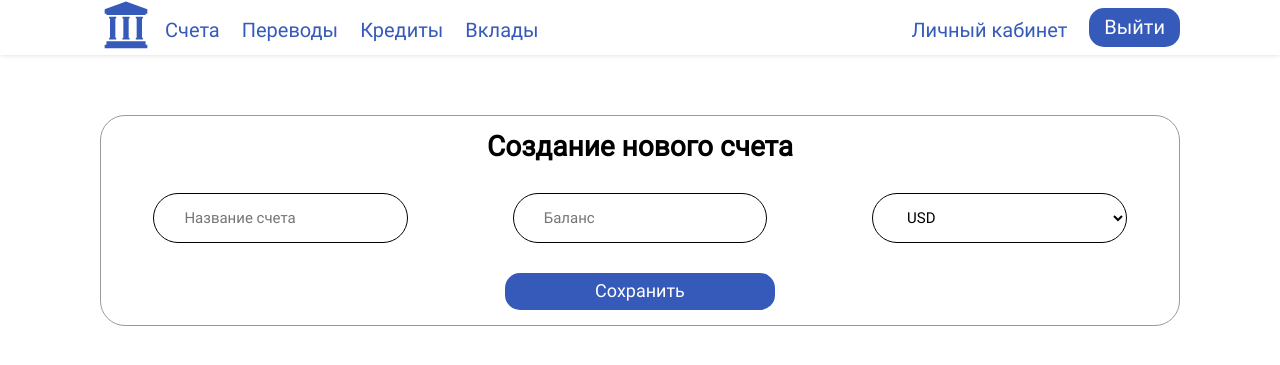
After one commit to rondarchik/BankingSystem, a Flask app: page /create_account in a window 1280 px wide. The commit adds this page. Shown: the top 365 px of the page. Run offline with Flask 3, Linux system fonts and the light colour scheme; a user stored in the database is signed in; tables that the repository leaves empty hold one stand-in row (values such as "Sample post").

Commit message:
view&add bank accour function

```diff
--- a/BankingSystem/app.py
+++ b/BankingSystem/app.py
@@ -1,3 +1,4 @@
+from functools import wraps
 from flask import Flask, render_template, redirect, url_for, request, jsonify, abort, flash
 from flask_migrate import Migrate
 from flask_login import LoginManager, login_user, logout_user, login_required, current_user
@@ -48,6 +49,128 @@ def home():
             return render_template('home_admin.html')
 
     return render_template('home.html', currencies=currencies, rates=rates, date=date_str)
+
+
+@login_manager.user_loader
+def load_user(user_id):  # ?????
+    return User.query.get(int(user_id))
+
+
+@app.route('/login', methods=['GET', 'POST'])
+def login():
+    form = LoginForm()
+    if form.validate_on_submit():
+        user = User.query.filter_by(username=form.username.data).first()
+        if user and user.check_password(form.password.data):
+            login_user(user)
+            return redirect(url_for('home'))
+    else:
+        print(form.errors)
+    return render_template('login.html', form=form)
+
+
+@app.route('/logout')
+@login_required
+def logout():
+    logout_user()
+    return redirect(url_for('home'))
+
+
+@app.route('/register', methods=['GET', 'POST'])
+def register():
+    form = RegistrationForm()
+
+    roles = Role.query.with_entities(Role.id, Role.role_name).all()
+    form.role.choices = [(role.id, role.role_name) for role in roles]
+    departments = Department.query.with_entities(Department.id, Department.department_address).all()
+    form.department.choices = [(dept.id, dept.department_address) for dept in departments]
+
+    if form.validate_on_submit():
+        user = User(
+            username=form.username.data,
+            email=form.email.data,
+            first_name=form.first_name.data,
+            last_name=form.last_name.data,
+            patronymic=form.patronymic.data,
+            phone_number=form.phone_number.data,
+            birth_date=form.birth_date.data
+        )
+        user.set_password(form.password.data)
+        db.session.add(user)
+        db.session.commit()
+
+        user_id = user.id
+        user_role = UserRole(
+            user_id=user_id,
+            role_id=form.role.data
+        )
+        db.session.add(user_role)
+
+        if form.role.data == '1':  # ID роли клиента
+            client = Client(id=user_id)
+            db.session.add(client)
+        elif form.role.data == '2':  # ID роли админа
+            admin = Admin(id=user_id, department_id=form.department.data)
+            db.session.add(admin)
+
+        db.session.commit()
+
+        login_user(user)
+        return redirect(url_for('home'))
+    else:
+        print(form.errors)
+    return render_template('register.html', form=form)
+
+
+def role_required(role):
+    def decorator(f):
+        @wraps(f)
+        def decorated_function(*args, **kwargs):
+            user_role = UserRole.query.filter_by(user_id=current_user.id).first().role.role_name
+            if user_role != role:
+                logout()
+                return redirect(url_for('login', next=request.url))
+            return f(*args, **kwargs)
+        return decorated_function
+    return decorator
+
+
+def get_user_accounts(user_id):
+    user_accounts = BankAccount.query.filter_by(user_id=user_id).all()
+    return user_accounts
+
+@app.route('/bank_account', methods=['POST', 'GET'])
+@login_required
+# @role_required('Клиент')
+def bank_account():
+    user_accounts = get_user_accounts(current_user.id)
+    return render_template('bank_account.html', accounts=user_accounts)
+
+
+@app.route('/create_account', methods=['POST', 'GET'])
+@login_required
+# @role_required('Клиент')
+def create_account():
+    form = BankAccountForm()
+
+    currencies = Currency.query.with_entities(Currency.id, Currency.currency_name).all()
+    form.currency.choices = [(currency.id, currency.currency_name) for currency in currencies]
+
+    if form.validate_on_submit():
+        account = BankAccount(
+            user_id=current_user.id,
+            currency_id=form.currency.data,
+            balance=form.balance.data,
+            account_name=form.account_name.data,
+        )
+
+        db.session.add(account)
+        db.session.commit()
+        return redirect(url_for('bank_account'))
+    else:
+        print(form.errors)
+
+    return render_template('new_bank_account.html', form=form)
 
 
 @app.route('/profile', methods=['POST', 'GET'])
@@ -133,77 +256,6 @@ def get_rates(to_currency, from_currency):
     return latest_rates.rate
 
 
-@login_manager.user_loader
-def load_user(user_id):  # ?????
-    return User.query.get(int(user_id))
-
-
-@app.route('/login', methods=['GET', 'POST'])
-def login():
-    form = LoginForm()
-    if form.validate_on_submit():
-        user = User.query.filter_by(username=form.username.data).first()
-        if user and user.check_password(form.password.data):
-            login_user(user)
-            return redirect(url_for('home'))
-    else:
-        print(form.errors)
-    return render_template('login.html', form=form)
-
-
-@app.route('/logout')
-@login_required
-def logout():
-    logout_user()
-    return redirect(url_for('home'))
-
-
-@app.route('/register', methods=['GET', 'POST'])
-def register():
-    form = RegistrationForm()
-
-    roles = Role.query.with_entities(Role.id, Role.role_name).all()
-    form.role.choices = [(role.id, role.role_name) for role in roles]
-    departments = Department.query.with_entities(Department.id, Department.department_address).all()
-    form.department.choices = [(dept.id, dept.department_address) for dept in departments]
-
-    if form.validate_on_submit():
-        user = User(
-            username=form.username.data,
-            email=form.email.data,
-            first_name=form.first_name.data,
-            last_name=form.last_name.data,
-            patronymic=form.patronymic.data,
-            phone_number=form.phone_number.data,
-            birth_date=form.birth_date.data
-        )
-        user.set_password(form.password.data)
-        db.session.add(user)
-        db.session.commit()
-
-        user_id = user.id
-        user_role = UserRole(
-            user_id=user_id,
-            role_id=form.role.data
-        )
-        db.session.add(user_role)
-
-        if form.role.data == '1':  # ID роли клиента
-            client = Client(id=user_id)
-            db.session.add(client)
-        elif form.role.data == '2':  # ID роли админа
-            admin = Admin(id=user_id, department_id=form.department.data)
-            db.session.add(admin)
-
-        db.session.commit()
-
-        login_user(user)
-        return redirect(url_for('home'))
-    else:
-        print(form.errors)
-    return render_template('register.html', form=form)
-
-
 if __name__ == '__main__':
     app.debug = True
     app.run()
--- a/BankingSystem/forms.py
+++ b/BankingSystem/forms.py
@@ -1,5 +1,5 @@
 from flask_wtf import FlaskForm
-from wtforms import StringField, PasswordField, SubmitField, DateField, RadioField, SelectField
+from wtforms import StringField, FloatField, PasswordField, SubmitField, DateField, RadioField, SelectField
 from wtforms.validators import DataRequired, Email, EqualTo
 
 
@@ -37,3 +37,11 @@ class ProfileEditForm(FlaskForm):
     confirm_password = PasswordField('Повторите пароль', validators=[EqualTo('password')])
 
     submit = SubmitField('Сохранить изменения')
+
+
+class BankAccountForm(FlaskForm):
+    account_name = StringField('Название счета', validators=[DataRequired()])
+    balance = FloatField('Баланс', default=0.0)
+    currency = SelectField('Валюта', choices=[], validators=[DataRequired()])
+
+    submit = SubmitField('Сохранить')
--- a/BankingSystem/models.py
+++ b/BankingSystem/models.py
@@ -94,6 +94,9 @@ class BankAccount(db.Model):
     balance = db.Column(db.Float, default=0.0)
     account_name = db.Column(db.String(50), nullable=False)
 
+    user = db.relationship('User', foreign_keys=[user_id])
+    currency = db.relationship('Currency', foreign_keys=[currency_id])
+
 
 class Category(db.Model):
     __tablename__ = 'Categories'
--- /dev/null
+++ b/BankingSystem/static/css/bank_account.css
@@ -0,0 +1,149 @@
+.account__container {
+    margin-top: 60px;
+    display: flex;
+    align-items: center;
+    justify-content: center;
+}
+
+.account__content {
+    border-radius: 25px;
+    border: 1px solid #999999;
+    width: 1200px;
+    display: block;
+    /*align-items: center;*/
+    /*justify-content: center;*/
+    padding-top: 15px;
+    padding-bottom: 15px;
+}
+
+.account__title {
+    margin-bottom: 20px;
+    display: flex;
+    flex-direction: column;
+    justify-content: center;
+}
+
+.account__rate-title {
+    margin-bottom: 10px;
+    display: flex;
+    flex-direction: column;
+    justify-content: center;
+    text-align: center;
+    font-size: 28px;
+}
+
+.account__no-text {
+    font-weight: 300;
+    font-size: 24px;
+    margin-left: 20px;
+}
+
+.account__btn {
+    width: 50%;
+    margin-top: 20px;
+    font-size: 18px;
+}
+
+.account__table {
+    width: 75%;
+    display: flex;
+    align-items: center;
+    justify-content: center;
+    border-collapse: collapse;
+    margin-right: auto;
+    margin-left: auto;
+}
+
+.account__table-row {
+    display: flex;
+    align-items: center;
+    justify-content: center;
+}
+
+.account__table-column_header {
+    font-size: 18px;
+    display: flex;
+    align-items: center;
+    justify-content: center;
+}
+
+.account__table-column {
+    display: flex;
+    align-items: center;
+    justify-content: center;
+}
+
+th, td {
+    width: 33.33%;
+    padding: 10px;
+    /*border: 1px solid #999999;*/
+}
+
+th + th, td + td {
+    border-left: 1px solid #999999; /* Добавляет границы слева от ячеек, кроме первой */
+}
+
+tr + tr {
+    border-top: 1px solid #999999; /* Добавляет границы сверху от строк, кроме первой */
+}
+
+tbody {
+    width: 100%;
+}
+
+.form-account {
+    display: block;
+}
+
+.account-form__select {
+    font-size: 15px;
+    width: 75%;
+    background: #ffffff;
+    color: #000000;
+    height: 50px;
+    border-radius: 25px;
+    border: 1px solid #000000;
+    padding: 0 30px 0 30px;
+}
+
+.form__container-acc {
+    width: 33.33%;
+    z-index: 1;
+    margin-bottom: 10px;
+    margin-left: 10px;
+    margin-right: 10px;
+    display: flex;
+    justify-content: center;
+}
+
+.form__account-group {
+    display: flex;
+    line-height: 1.5;
+}
+
+.form__btn_container-acc {
+    width: 50%;
+    display: -webkit-box;
+    display: -webkit-flex;
+    display: -moz-box;
+    display: -ms-flexbox;
+    display: flex;
+    flex-wrap: wrap;
+    justify-content: center;
+    align-items: center;
+    margin-left: auto;
+    margin-right: auto;
+}
+
+.account__form-input {
+    font-size: 15px;
+    line-height: 1.5;
+    color: #000000;
+    display: block;
+    width: 75%;
+    background: #ffffff;
+    height: 50px;
+    border-radius: 25px;
+    padding: 0 30px 0 30px;
+    border: 1px solid #000000;
+}
--- a/BankingSystem/static/css/home.css
+++ b/BankingSystem/static/css/home.css
@@ -1,5 +1,5 @@
 .home__container {
-    margin-top: -10px;
+    margin-top: 60px;
     display: flex;
     align-items: center;
     justify-content: center;
--- a/BankingSystem/static/css/index.css
+++ b/BankingSystem/static/css/index.css
@@ -8,3 +8,4 @@
 @import 'form_register.css';
 @import 'home.css';
 @import 'profile.css';
+@import 'bank_account.css';
--- a/BankingSystem/static/css/profile.css
+++ b/BankingSystem/static/css/profile.css
@@ -1,5 +1,5 @@
 .profile__container {
-    margin-top: -10px;
+    margin-top: 60px;
     display: flex;
     align-items: center;
     justify-content: center;
--- a/BankingSystem/static/css/style.css
+++ b/BankingSystem/static/css/style.css
@@ -21,8 +21,8 @@ body {
 }
 
 main {
-    margin-top: auto;
-    margin-bottom: auto;
+    /*margin-top: auto;*/
+    /*margin-bottom: auto;*/
 }
 
 img, svg {
--- a/BankingSystem/templates/base.html
+++ b/BankingSystem/templates/base.html
@@ -18,10 +18,10 @@
                 </a>
 
                 <nav class="nav header__nav-navigation">
+                    <a href="/bank_account"  class="nav__link nav__btn">Счета</a>
                     <a class="nav__link nav__btn">Переводы</a>
                     <a class="nav__link nav__btn">Кредиты</a>
                     <a class="nav__link nav__btn">Вклады</a>
-                    <a class="nav__link nav__btn">Отчеты</a>
                 </nav>
             </div>
 
--- /dev/null
+++ b/BankingSystem/templates/credit.html
@@ -0,0 +1,6 @@
+{% extends 'base.html' %}
+
+{% block title %}Кредиты{% endblock %}
+
+{% block content %}
+{% endblock %}
--- /dev/null
+++ b/BankingSystem/templates/new_bank_account.html
@@ -0,0 +1,41 @@
+{% extends 'base.html' %}
+
+{% block title %}Новый счет{% endblock %}
+
+{% block content %}
+    <div class="container account__container">
+        <div class="account__content">
+            <div class="account__title">
+                <h1 class="account__rate-title"><b>Создание нового счета</b></h1>
+            </div>
+
+            <form method="POST" class="form-account">
+                {{ form.hidden_tag() }}
+
+                <div class="form__account-group">
+                    <div class="form__container-acc form__input-container">
+                        <input class="account__form-input" type="text" name="account_name"
+                               placeholder="{{ form.account_name.label.text }}">
+                    </div>
+
+                    <div class="form__container-acc form__input-container">
+                        <input class="account__form-input" type="number" name="balance"
+                               placeholder="{{ form.balance.label.text }}">
+                    </div>
+
+                    <div class="form__container-acc form__input-container" id="currency" >
+                        <select class="account-form__select" name="currency">
+                            {% for currency in form.currency.choices %}
+                                <option value="{{ currency[0] }}">{{ currency[1] }}</option>
+                            {% endfor %}
+                        </select>
+                    </div>
+                </div>
+
+                <div class="form__container form__btn_container-acc">
+                    <button class="btn account__btn">Сохранить</button>
+                </div>
+            </form>
+        </div>
+    </div>
+{% endblock %}
```
Also changed, not shown: BankingSystem/templates/bank_account.html (added, +42 -0 lines), BankingSystem/templates/new_credit.html (added, +10 -0 lines).
